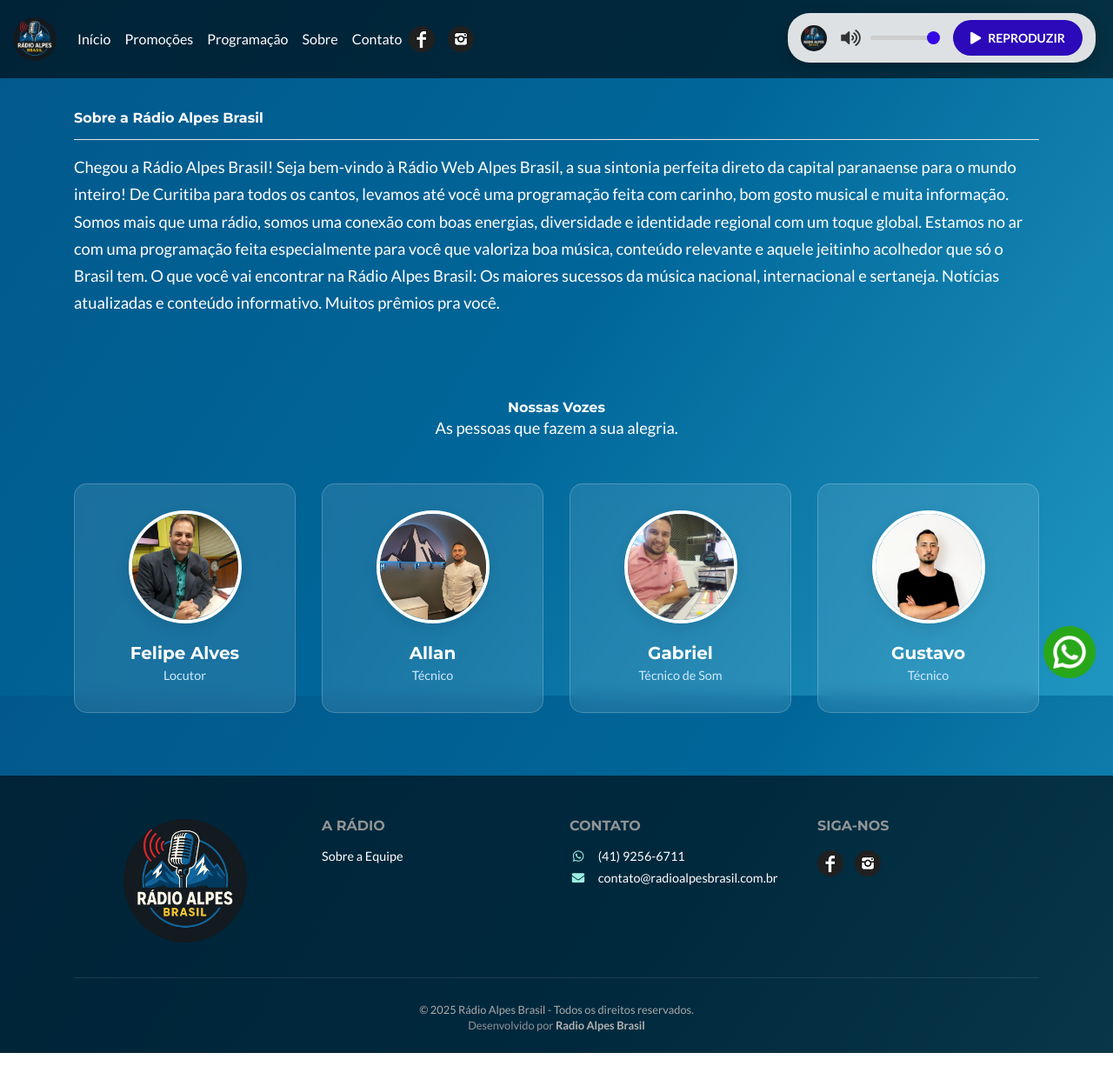
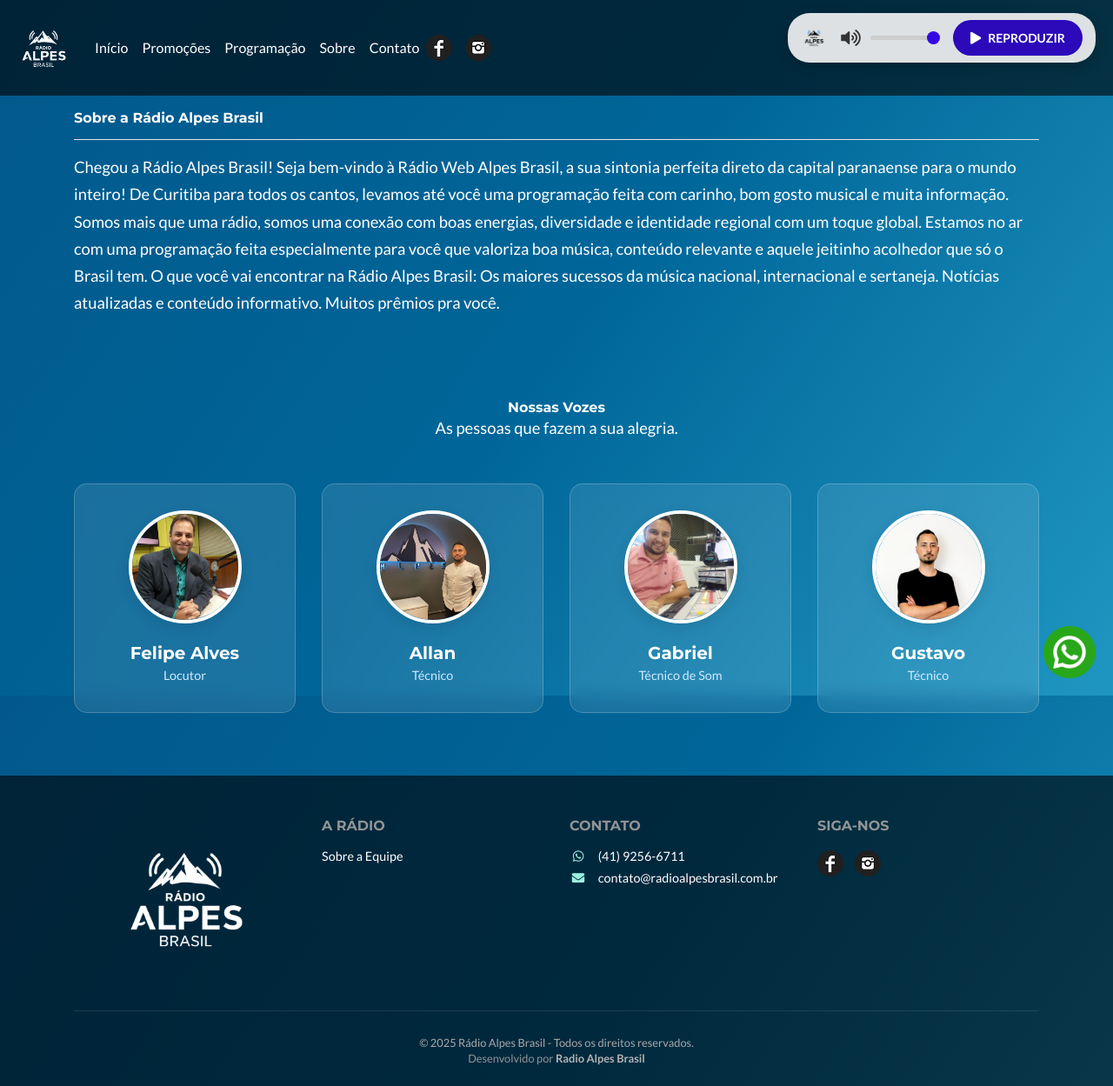
Before and after one commit to Gustavonabreu/RadioAlpesBrail.v1, a plain HTML site: page sobreEquipe.html in a window 1280 px wide. Shown: the whole page at 87% size. Before the commit the page ends 1211 px from the top, so only its background shows below. Drawn offline with nearby package versions, Linux system fonts and the light colour scheme.

Commit message:
ajustes de logo

```diff
--- a/sobreEquipe.html
+++ b/sobreEquipe.html
@@ -24,7 +24,7 @@
 <audio id="stream-audio" src="https://painel.gejcomunicacoes.com.br/listen/radio_alpes_brasil/aac" preload="none"></audio>
 
 <div id="player-lateral">
-    <img src="imagem/radioalpesblack.jpg" alt="Logo Rádio" class="player-logo">
+    <img src="imagem/logopreta.png" alt="Logo Rádio" class="player-logo">
     <div class="volume-container">
         <div class="controle-volume-icone">
             <i class="fas fa-volume-up"></i>
@@ -60,7 +60,7 @@
     <div class="container-fluid">
 
       <a class="navbar-brand" href="#home">
-        <img src="imagem/radioalpesblack.jpg" class="imagem-redonda" width="50" alt="Logo Rádio Alpes Brasil">
+        <img src="imagem/logoatualizada.png" class="imagem-redonda" width="70" alt="Logo Rádio Alpes Brasil">
       </a>
 
       <button class="navbar-toggler" type="button" data-toggle="collapse" data-target="#navbarNav">
@@ -156,7 +156,7 @@
 
       <div class="col-lg-3 col-md-12 text-center mb-4">
         <a href="index.html">
-          <img src="imagem/radioalpesblack.jpg" width="142" id="imgfooter" class="imagem-redonda">
+          <img src="imagem/logoatualizada.png" width="180" id="imgfooter" class="imagem-redonda">
         </a>
       </div>
 
```
Also changed, not shown: index.html (+7 -7 lines), imagem/TESTE TAMANHO.png (deleted), imagem/arraia.svg (added), imagem/logoatualizada.png (added), imagem/logopreta.png (added), imagem/radioalpesbrasil .svg (added), imagem/teste.png (deleted), imagem/twitter.png (deleted), 1 other file.
